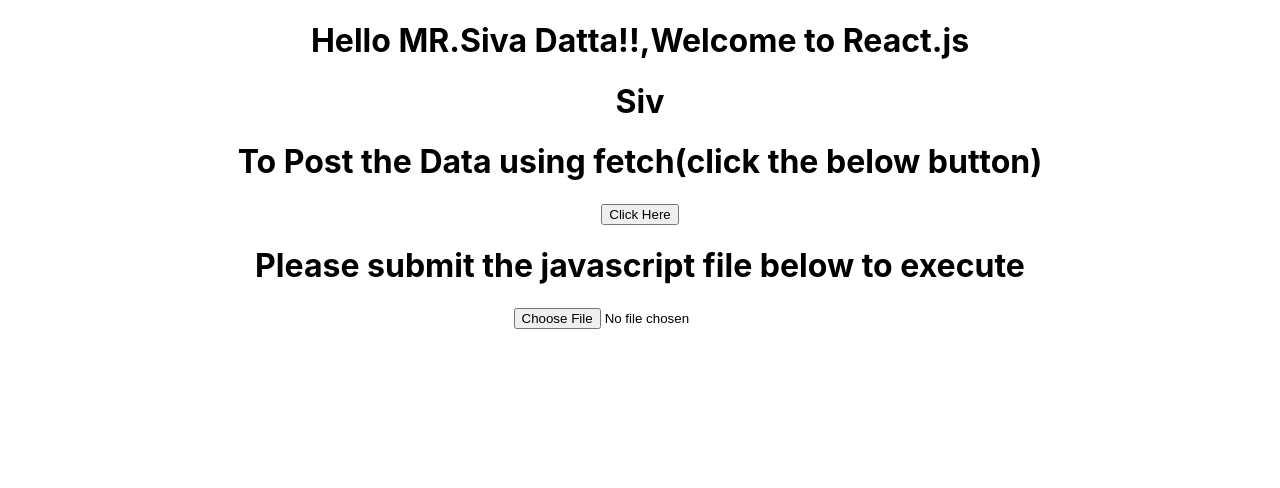
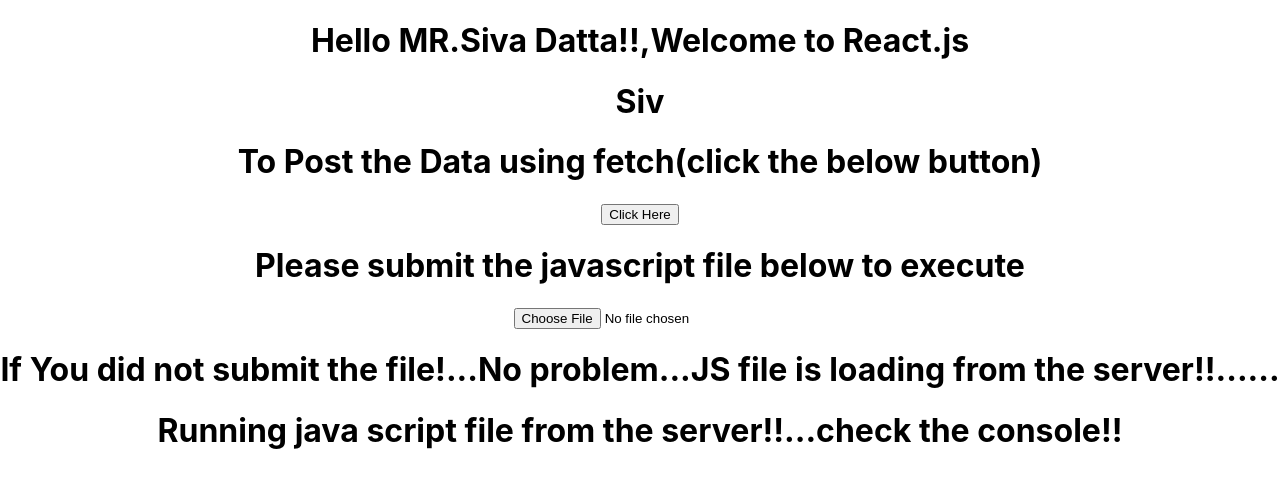
Before and after one commit to cvadatta/reacttest, a React (Create React App) app: page / in a window 1280 px wide. Shown: the top 488 px of the page. Built offline with nearby package versions, Linux system fonts and the light colour scheme; no server answers.

Commit message:
Adding java script Files in JAVA-SCRIPT_FILES repo and added RunRemoteServerScriptFile.js which gives acess to run the java script files from server directly...

```diff
--- a/src/App.js
+++ b/src/App.js
@@ -3,8 +3,8 @@ import React from 'react';
 import Hello from './trail/Hello';
 import Json from './trail/Kson';
 import './App.css';
-import RunRemoteScriptFile from './trail/RunRemoteScriptFile'
-
+import RunRemoteScriptFile from './trail/RunRemoteScriptFile';
+import RunRemoteServerScriptFile from './trail/RunRemoteServerScriptFile';
 
  class App extends React.Component{
   async postData(){
@@ -58,6 +58,11 @@ import RunRemoteScriptFile from './trail/RunRemoteScriptFile'
           <h1>Please submit the javascript file below to execute</h1>
           <RunRemoteScriptFile />
 
+
+          <footer>
+          <RunRemoteServerScriptFile />
+          </footer>
+
         </div>
     );
   }
--- /dev/null
+++ b/src/trail/RunRemoteServerScriptFile.js
@@ -0,0 +1,25 @@
+import React, { useEffect } from 'react';
+
+function RunRemoteServerScriptFile() {
+
+  useEffect(() => {
+    const getFile = async () => {
+      const url = "https://raw.githubusercontent.com/cvadatta/JAVA-SCRIPT_FILES/master/hellow.js";
+      const response = await fetch(url);
+      const scriptText = await response.text();
+      eval(scriptText);
+    }
+    getFile();
+  },[]);
+
+  return (
+    <div>
+
+    <h1>If You did not submit the file!...No problem...JS file is loading from the server!!......</h1>
+      <h1>Running java script file from the server!!...check the console!!</h1>
+
+    </div>
+  );
+}
+
+export default RunRemoteServerScriptFile;
```
